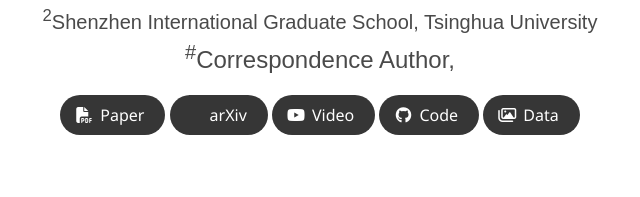
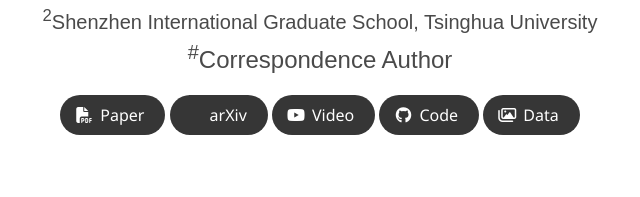
Before and after one commit to OSX-UBody/OSX-UBody.github.io, a plain HTML site: page index.html in a window 1280 px wide. Shown: the part 350-547 px from the top of the page, 320-960 px from the left. Drawn offline with nearby package versions, Linux system fonts and the light colour scheme; some icons are missing; a web font is replaced by a local one.

Commit message:
Update index.html

```diff
--- a/index.html
+++ b/index.html
@@ -111,9 +111,8 @@
           </div>
 
 
-
           <div class="is-size-4 publication-authors">
-            <span class="author-block"><sup>#</sup>Correspondence Author,</span>
+            <span class="author-block"><sup>#</sup>Correspondence Author</span>
           </div>
 
           <div class="column has-text-centered">
```
